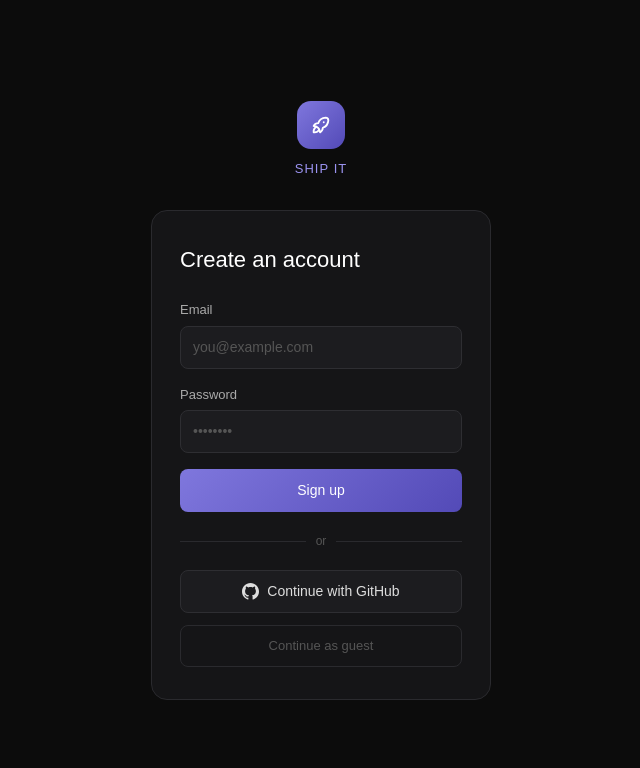
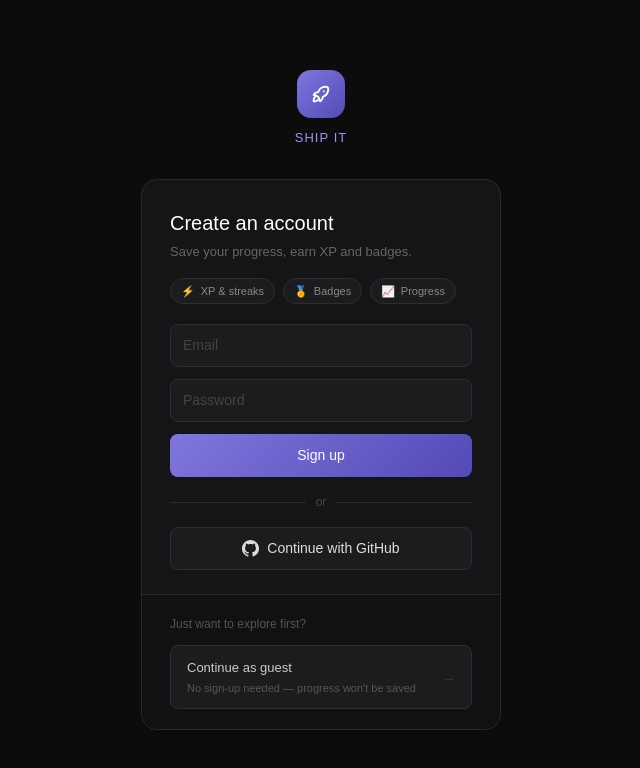
Before and after one commit to jeffwellesly/ship-it, a Next.js app: page /login in a window 1280 px wide. Shown: the top 768 px of the page, without its empty margins (319-959 px from the left). Built offline with nearby package versions, Linux system fonts and the light colour scheme; no server answers.

Commit message:
Redesign login page: clear account vs guest distinction with perks and visible guest section

```diff
--- a/src/app/login/page.tsx
+++ b/src/app/login/page.tsx
@@ -78,11 +78,25 @@ export default function LoginPage() {
       </Link>
 
       {/* Card */}
-      <div className="w-full max-w-[340px] bg-[#151517] border border-[#2a2a2e] rounded-2xl px-7 py-8">
+      <div className="w-full max-w-[360px] bg-[#151517] border border-[#2a2a2e] rounded-2xl overflow-hidden">
 
-        <h1 className="text-[22px] font-medium text-white mb-6">
-          Create an account
-        </h1>
+        {/* Account section */}
+        <div className="px-7 pt-7 pb-6">
+          <h1 className="text-[20px] font-medium text-white mb-1">Create an account</h1>
+          <p className="text-[13px] text-[#666] mb-4">Save your progress, earn XP and badges.</p>
+
+          {/* Perks */}
+          <div className="flex gap-2 mb-5">
+            <span className="flex items-center gap-1.5 rounded-full bg-[#1c1c1f] border border-[#2e2e32] px-2.5 py-1 text-[11px] text-[#888]">
+              <span className="text-[#FAC775]">⚡</span> XP &amp; streaks
+            </span>
+            <span className="flex items-center gap-1.5 rounded-full bg-[#1c1c1f] border border-[#2e2e32] px-2.5 py-1 text-[11px] text-[#888]">
+              <span>🏅</span> Badges
+            </span>
+            <span className="flex items-center gap-1.5 rounded-full bg-[#1c1c1f] border border-[#2e2e32] px-2.5 py-1 text-[11px] text-[#888]">
+              <span>📈</span> Progress
+            </span>
+          </div>
 
           {error && (
             <div className="mb-4 rounded-xl bg-red-950/50 border border-red-800/60 px-4 py-3 text-[13px] text-red-300">
@@ -95,35 +109,25 @@ export default function LoginPage() {
             </div>
           )}
 
-        <form onSubmit={handleEmailSubmit} className="flex flex-col gap-4">
-          <div>
-            <label htmlFor="email" className="block text-[13px] text-[#aaa] mb-1.5">
-              Email
-            </label>
+          <form onSubmit={handleEmailSubmit} className="flex flex-col gap-3">
             <input
               id="email"
               type="email"
               value={email}
               onChange={(e) => setEmail(e.target.value)}
               required
-              placeholder="you@example.com"
-              className="w-full rounded-lg border border-[#2e2e32] bg-[#1c1c1f] px-3 py-2.5 text-[14px] text-zinc-100 placeholder-[#555] focus:outline-none focus:ring-1 focus:ring-[#7F77DD] focus:border-[#7F77DD]"
+              placeholder="Email"
+              className="w-full rounded-lg border border-[#2e2e32] bg-[#1c1c1f] px-3 py-2.5 text-[14px] text-zinc-100 placeholder-[#444] focus:outline-none focus:ring-1 focus:ring-[#7F77DD] focus:border-[#7F77DD]"
             />
-          </div>
-          <div>
-            <label htmlFor="password" className="block text-[13px] text-[#aaa] mb-1.5">
-              Password
-            </label>
             <input
               id="password"
               type="password"
               value={password}
               onChange={(e) => setPassword(e.target.value)}
               required
-              placeholder="••••••••"
-              className="w-full rounded-lg border border-[#2e2e32] bg-[#1c1c1f] px-3 py-2.5 text-[14px] text-zinc-100 placeholder-[#555] focus:outline-none focus:ring-1 focus:ring-[#7F77DD] focus:border-[#7F77DD]"
+              placeholder="Password"
+              className="w-full rounded-lg border border-[#2e2e32] bg-[#1c1c1f] px-3 py-2.5 text-[14px] text-zinc-100 placeholder-[#444] focus:outline-none focus:ring-1 focus:ring-[#7F77DD] focus:border-[#7F77DD]"
             />
-          </div>
             <button
               type="submit"
               disabled={loading}
@@ -134,9 +138,9 @@ export default function LoginPage() {
             </button>
           </form>
 
-        <div className="my-5 flex items-center gap-2.5">
+          <div className="my-4 flex items-center gap-2.5">
             <div className="flex-1 h-px bg-[#2a2a2e]" />
-          <span className="text-[12px] text-[#555]">or</span>
+            <span className="text-[12px] text-[#444]">or</span>
             <div className="flex-1 h-px bg-[#2a2a2e]" />
           </div>
 
@@ -151,17 +155,26 @@ export default function LoginPage() {
             </svg>
             Continue with GitHub
           </button>
+        </div>
 
+        {/* Guest section — visually separated */}
+        <div className="border-t border-[#2a2a2e] bg-[#111113] px-7 py-5">
+          <p className="text-[12px] text-[#555] mb-3">Just want to explore first?</p>
           <button
             type="button"
             onClick={handleGuest}
             disabled={loading}
-          className="mt-3 w-full rounded-lg border border-[#2a2a2e] py-2.5 text-[13px] text-[#555] hover:text-[#888] hover:border-[#3a3a3e] disabled:opacity-50 transition-colors"
+            className="w-full flex items-center justify-between rounded-lg border border-[#2e2e32] bg-[#1c1c1f] hover:bg-[#222225] hover:border-[#3a3a3e] px-4 py-3 disabled:opacity-50 transition-colors"
           >
-          Continue as guest
+            <div className="text-left">
+              <p className="text-[13px] font-medium text-[#ccc]">Continue as guest</p>
+              <p className="text-[11px] text-[#555] mt-0.5">No sign-up needed — progress won&apos;t be saved</p>
+            </div>
+            <span className="text-[#444] text-[13px] ml-3">→</span>
           </button>
         </div>
 
       </div>
+    </div>
   )
 }
```
Lines whose indentation alone changed are shown as unchanged.
